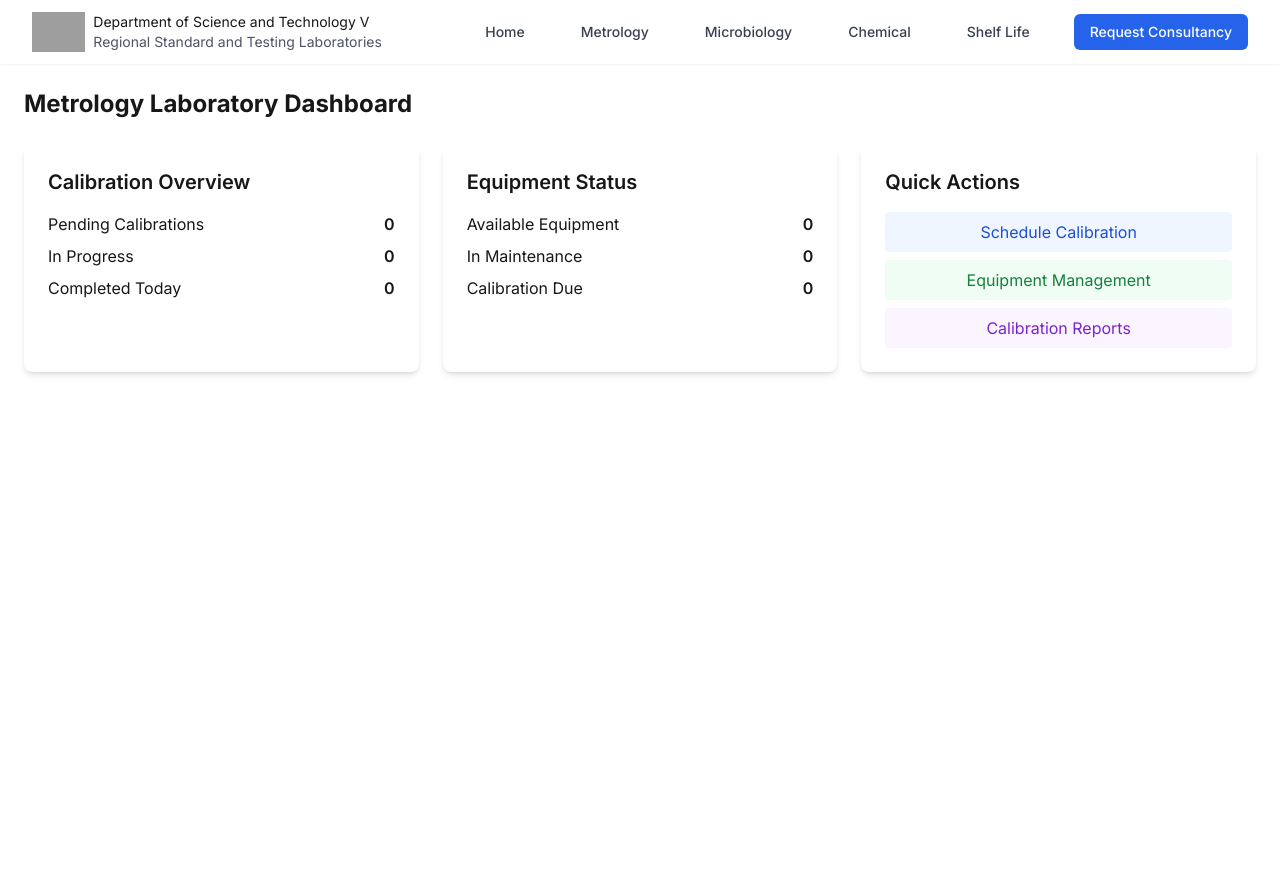
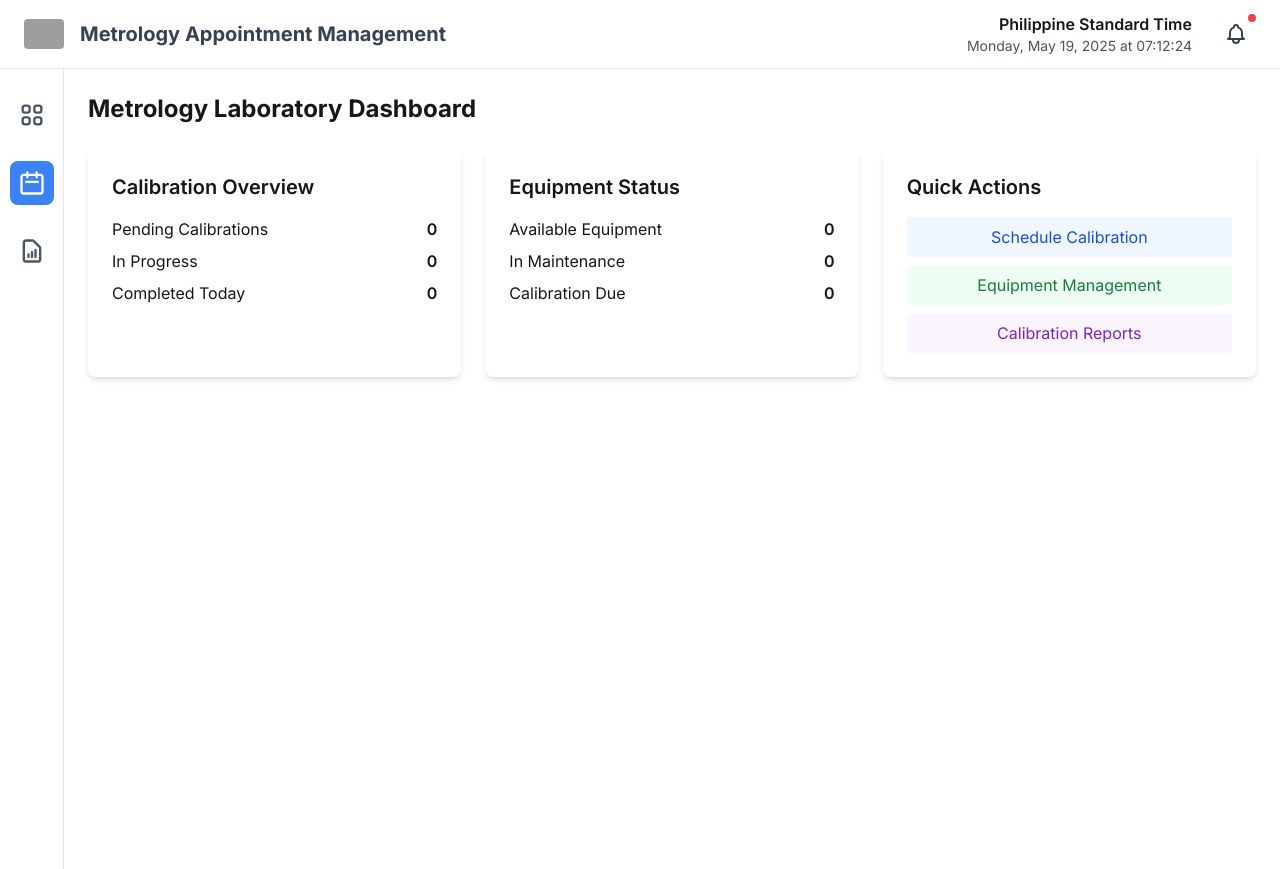
Before and after one commit to nberrr/RSTL_Appointment, a Next.js app: page /metrology/dashboard in a window 1280 px wide. Before the commit the page ends 800 px from the top, so only its background shows below. Built offline with nearby package versions, Linux system fonts and the light colour scheme; grey boxes are pictures that could not be loaded.

Commit message:
navbar and sidebar for admin

```diff
--- /dev/null
+++ b/src/app/components/shared/AdminLayout.js
@@ -0,0 +1,17 @@
+"use client";
+
+import React from 'react';
+
+export default function AdminLayout({ children }) {
+  return (
+    <>
+      <style jsx global>{`
+        /* Hide only the main navbar */
+        .main-navbar {
+          display: none !important;
+        }
+      `}</style>
+      {children}
+    </>
+  );
+}
--- /dev/null
+++ b/src/app/components/shared/DashboardNav.js
@@ -0,0 +1,55 @@
+"use client";
+
+import { useState } from 'react';
+import Link from 'next/link';
+import Image from 'next/image';
+
+export default function DashboardNav() {
+  const [notifications, setNotifications] = useState(false);
+
+  const currentDate = new Date();
+  const options = {
+    weekday: 'long',
+    year: 'numeric',
+    month: 'long',
+    day: 'numeric',
+    hour: '2-digit',
+    minute: '2-digit',
+    second: '2-digit',
+    hour12: false
+  };
+  const formattedDate = currentDate.toLocaleDateString('en-US', options);
+
+  return (
+    <nav className="dashboard-nav bg-white px-6 py-3 flex justify-between items-center border-b">
+      <div className="flex items-center space-x-4">
+        <Image
+          src="/logo.png"
+          alt="RSTL Logo"
+          width={40}
+          height={40}
+          className="rounded"
+        />
+        <h1 className="text-xl font-bold text-gray-700">Metrology Appointment Management</h1>
+      </div>
+
+      <div className="flex items-center space-x-6">
+        <div className="text-right">
+          <div className="font-semibold">Philippine Standard Time</div>
+          <div className="text-sm text-gray-600">{formattedDate}</div>
+        </div>
+
+        <button
+          className="relative p-2 rounded-full hover:bg-gray-100"
+          onClick={() => setNotifications(!notifications)}
+        >
+          <svg xmlns="http://www.w3.org/2000/svg" className="h-6 w-6 text-gray-700" fill="none" viewBox="0 0 24 24" stroke="currentColor">
+            <path strokeLinecap="round" strokeLinejoin="round" strokeWidth={2} d="M15 17h5l-1.405-1.405A2.032 2.032 0 0118 14.158V11a6.002 6.002 0 00-4-5.659V5a2 2 0 10-4 0v.341C7.67 6.165 6 8.388 6 11v3.159c0 .538-.214 1.055-.595 1.436L4 17h5m6 0v1a3 3 0 11-6 0v-1m6 0H9" />
+          </svg>
+          {/* Notification indicator */}
+          <span className="absolute top-0 right-0 h-2 w-2 rounded-full bg-red-500"></span>
+        </button>
+      </div>
+    </nav>
+  );
+}
--- /dev/null
+++ b/src/app/components/shared/DashboardSidebar.js
@@ -0,0 +1,57 @@
+"use client";
+
+import { useState } from 'react';
+import Link from 'next/link';
+
+export default function DashboardSidebar() {
+  const [activeItem, setActiveItem] = useState('calendar');
+
+  const navItems = [
+    {
+      id: 'dashboard',
+      icon: (
+        <svg xmlns="http://www.w3.org/2000/svg" className="h-7 w-7" fill="none" viewBox="0 0 24 24" stroke="currentColor">
+          <path strokeLinecap="round" strokeLinejoin="round" strokeWidth={2} d="M4 6a2 2 0 012-2h2a2 2 0 012 2v2a2 2 0 01-2 2H6a2 2 0 01-2-2V6zM14 6a2 2 0 012-2h2a2 2 0 012 2v2a2 2 0 01-2 2h-2a2 2 0 01-2-2V6zM4 16a2 2 0 012-2h2a2 2 0 012 2v2a2 2 0 01-2 2H6a2 2 0 01-2-2v-2zM14 16a2 2 0 012-2h2a2 2 0 012 2v2a2 2 0 01-2 2h-2a2 2 0 01-2-2v-2z" />
+        </svg>
+      ),
+      href: '/metrology/dashboard'
+    },
+    {
+      id: 'calendar',
+      icon: (
+        <svg xmlns="http://www.w3.org/2000/svg" className="h-7 w-7" fill="none" viewBox="0 0 24 24" stroke="currentColor">
+          <path strokeLinecap="round" strokeLinejoin="round" strokeWidth={2} d="M8 7V3m8 4V3m-9 8h10M5 21h14a2 2 0 002-2V7a2 2 0 00-2-2H5a2 2 0 00-2 2v12a2 2 0 002 2z" />
+        </svg>
+      ),
+      href: '/metrology/calendar'
+    },
+    {
+      id: 'reports',
+      icon: (
+        <svg xmlns="http://www.w3.org/2000/svg" className="h-7 w-7" fill="none" viewBox="0 0 24 24" stroke="currentColor">
+          <path strokeLinecap="round" strokeLinejoin="round" strokeWidth={2} d="M9 17v-2m3 2v-4m3 4v-6m2 10H7a2 2 0 01-2-2V5a2 2 0 012-2h5.586a1 1 0 01.707.293l5.414 5.414a1 1 0 01.293.707V19a2 2 0 01-2 2z" />
+        </svg>
+      ),
+      href: '/metrology/reports'
+    }
+  ];
+
+  return (
+    <aside className="bg-white w-16 min-h-screen flex flex-col items-center py-6 border-r">
+      {navItems.map((item) => (
+        <Link
+          key={item.id}
+          href={item.href}
+          className={`mb-6 p-2 rounded-lg transition-colors duration-200 ${
+            activeItem === item.id
+              ? 'bg-blue-500 text-white'
+              : 'text-gray-600 hover:bg-gray-100'
+          }`}
+          onClick={() => setActiveItem(item.id)}
+        >
+          {item.icon}
+        </Link>
+      ))}
+    </aside>
+  );
+}
--- a/src/app/components/shared/Navbar.js
+++ b/src/app/components/shared/Navbar.js
@@ -12,7 +12,7 @@ export default function Navbar() {
   };
 
   return (
-    <nav className="bg-white shadow-sm">
+    <nav className="main-navbar bg-white shadow-sm">
       <div className="max-w-7xl mx-auto px-4 sm:px-6 lg:px-8">
         <div className="flex justify-between h-16 items-center">
           <div className="flex items-center">
--- a/src/app/metrology/dashboard/page.js
+++ b/src/app/metrology/dashboard/page.js
@@ -1,8 +1,16 @@
 "use client";
+
+import DashboardNav from "@/app/components/shared/DashboardNav";
+import DashboardSidebar from "@/app/components/shared/DashboardSidebar";
+import AdminLayout from "@/app/components/shared/AdminLayout";
 
 export default function MetrologyDashboard() {
   return (
-    <div className="p-6">
+    <AdminLayout>
+      <DashboardNav />
+      <div className="flex">
+        <DashboardSidebar />
+        <div className="flex-1 p-6">
           <h1 className="text-2xl font-bold mb-6">Metrology Laboratory Dashboard</h1>
 
           <div className="grid grid-cols-1 md:grid-cols-2 lg:grid-cols-3 gap-6">
@@ -61,5 +69,7 @@ export default function MetrologyDashboard() {
             </div>
           </div>
         </div>
+      </div>
+    </AdminLayout>
   );
 }
--- /dev/null
+++ b/src/app/metrology/layout.js
@@ -0,0 +1,25 @@
+"use client";
+
+import { usePathname } from 'next/navigation';
+
+export default function MetrologyLayout({ children }) {
+  const pathname = usePathname();
+
+  // Check if the current path is an admin dashboard path
+  const isAdminDashboard = pathname.includes('/dashboard');
+
+  if (isAdminDashboard) {
+    return (
+      <div className="min-h-screen bg-white">
+        {children}
+      </div>
+    );
+  }
+
+  // For regular metrology pages, use the standard layout from root
+  return (
+    <div className="min-h-screen bg-white">
+      {children}
+    </div>
+  );
+}
```
Lines whose indentation alone changed are shown as unchanged.
